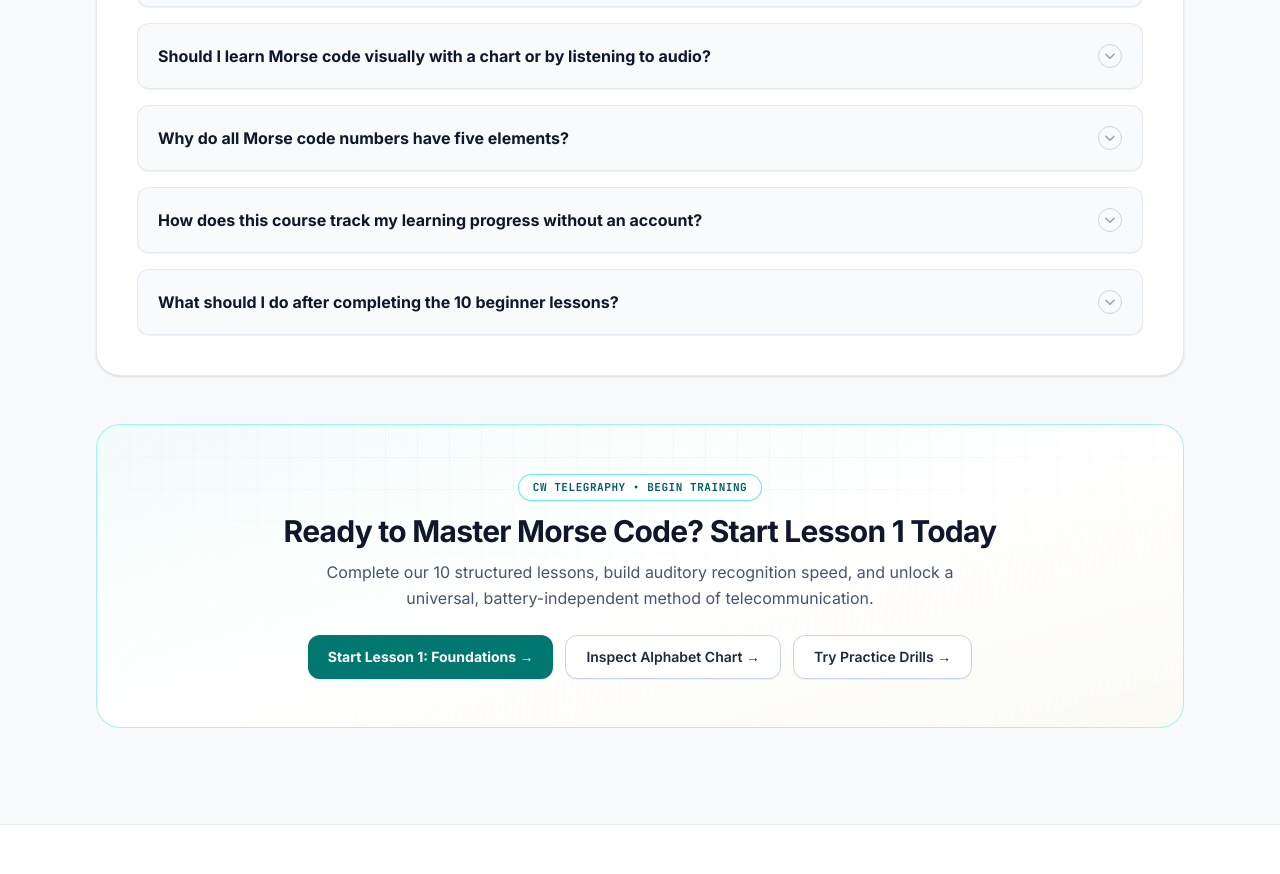
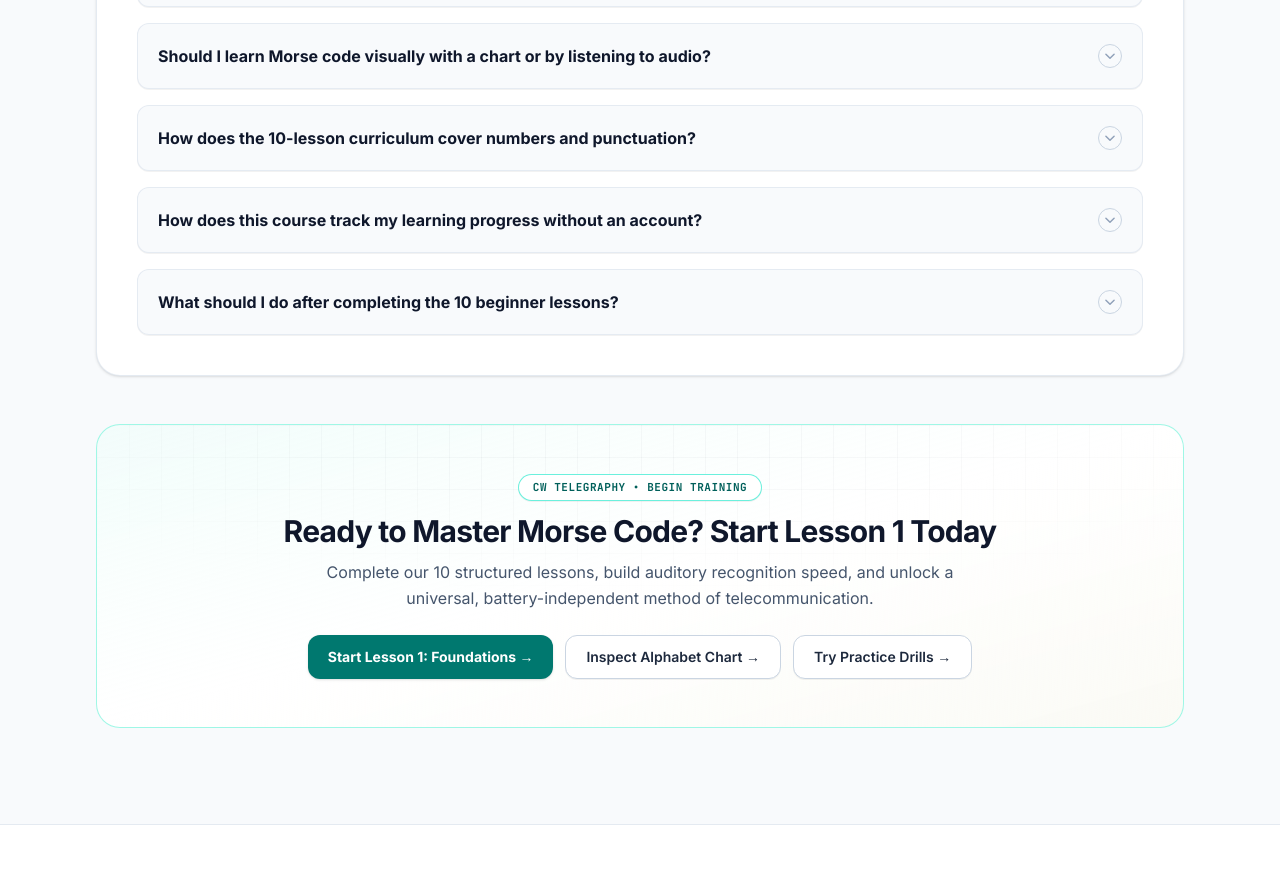
Before and after one commit to ToolWebsite123/morse-code-translator, a Next.js app: page /learn-morse-code in a window 1280 px wide. Shown: the part 6780-7654 px from the top of the page. Built offline with nearby package versions, Linux system fonts and the light colour scheme; no server answers.

Commit message:
feat(seo): add Google Search Console HTML verification file

```diff
--- /dev/null
+++ b/public/googled671247aac031547.html
@@ -0,0 +1 @@
+google-site-verification: googled671247aac031547.html
--- a/src/app/learn-morse-code/page.tsx
+++ b/src/app/learn-morse-code/page.tsx
@@ -46,9 +46,9 @@ const LEARN_FAQS: readonly FAQItem[] = [
       'You should prioritize auditory learning from day one. While visual charts are helpful for quick lookups, counting dots and dashes visually creates a mental translation bottleneck that collapses at speeds above 5 WPM. Listening to the musical rhythm of each letter trains your brain to recognize whole sound patterns automatically.',
   },
   {
-    question: 'Why do all Morse code numbers have five elements?',
+    question: 'How does the 10-lesson curriculum cover numbers and punctuation?',
     answer:
-      'Every digit from 0 to 9 in International Morse Code is standardized to exactly five elements to prevent confusion with 1-to-4-element alphabet letters. Digits follow a symmetrical progression: numbers 1 through 5 add leading dots (.---- to .....), while numbers 6 through 9 and 0 add leading dashes (-.... to -----).',
+      'The course introduces digits systematically in Lesson 5 using the symmetrical 5-element sliding window pattern, followed by Lesson 6 which covers official ITU punctuation marks and prosigns. For a dedicated deep dive with audio drills and contest cut numbers, explore our comprehensive Morse Code Numbers Guide.',
   },
   {
     question: 'How does this course track my learning progress without an account?',
```
Also changed, not shown: 1 other file (tests, documents, lock files or other folders).
